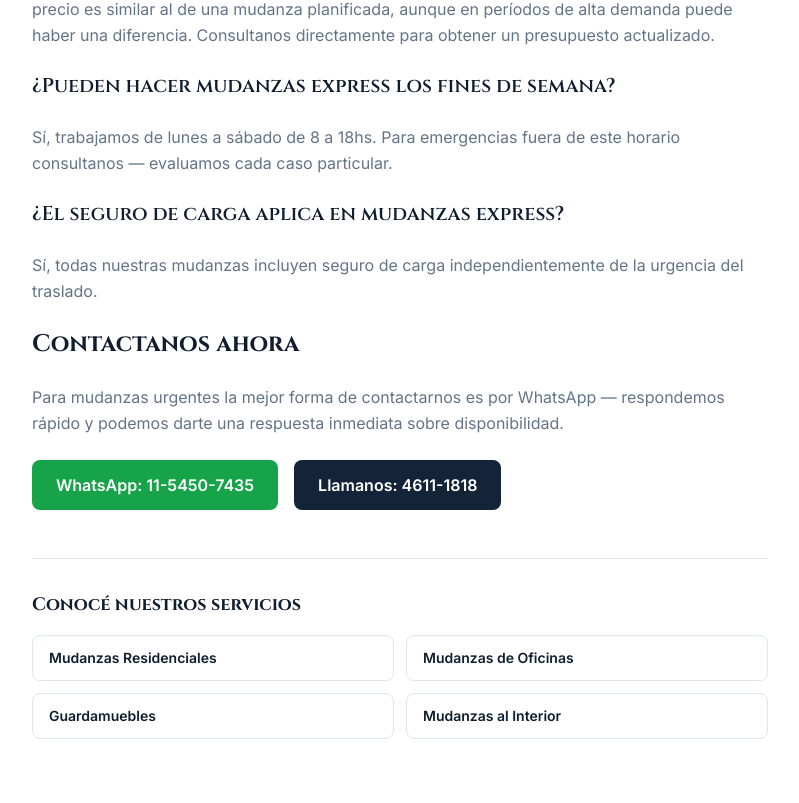
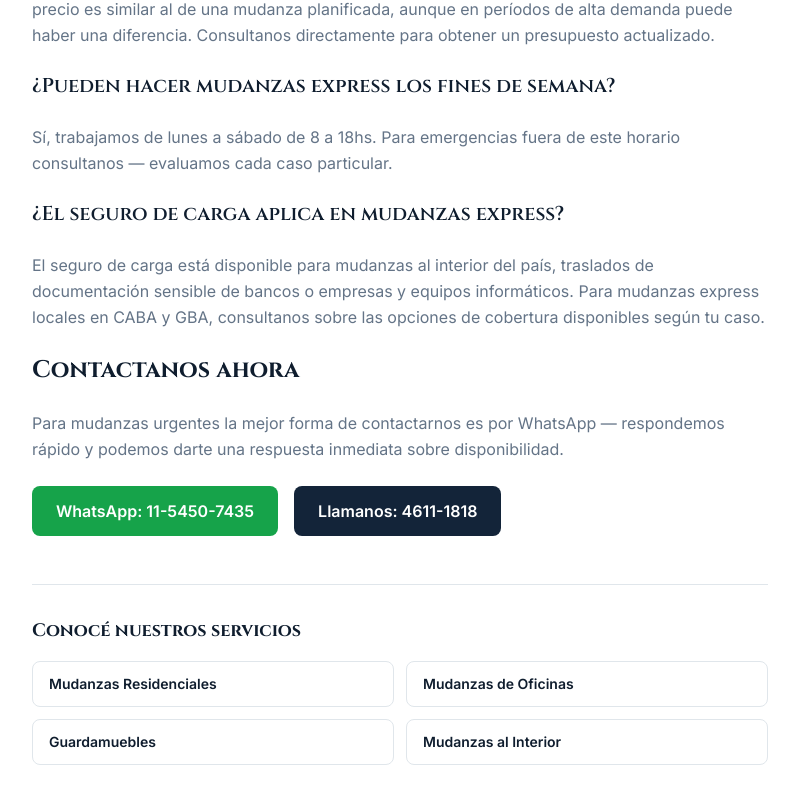
Before and after one commit to Lukaku55/marinomudanzas-next, a Next.js app: page /blog/mudanzas-express-buenos-aires in a window 1280 px wide. Shown: the part 1423-2226 px from the top of the page, without its empty margins (240-1039 px from the left). Built offline with nearby package versions, Linux system fonts and the light colour scheme.

Commit message:
Clarify seguro de carga scope in mudanzas-express blog

```diff
--- a/app/blog/mudanzas-express-buenos-aires/page.tsx
+++ b/app/blog/mudanzas-express-buenos-aires/page.tsx
@@ -72,7 +72,7 @@ export default function Page() {
             <p>Sí, trabajamos de lunes a sábado de 8 a 18hs. Para emergencias fuera de este horario consultanos — evaluamos cada caso particular.</p>
 
             <h3 className="font-display text-xl font-semibold text-foreground mt-6 mb-2">¿El seguro de carga aplica en mudanzas express?</h3>
-            <p>Sí, todas nuestras mudanzas incluyen seguro de carga independientemente de la urgencia del traslado.</p>
+            <p>El seguro de carga está disponible para mudanzas al interior del país, traslados de documentación sensible de bancos o empresas y equipos informáticos. Para mudanzas express locales en CABA y GBA, consultanos sobre las opciones de cobertura disponibles según tu caso.</p>
 
             <h2 className="font-display text-2xl font-bold text-foreground mt-10 mb-4">Contactanos ahora</h2>
             <p>Para mudanzas urgentes la mejor forma de contactarnos es por WhatsApp — respondemos rápido y podemos darte una respuesta inmediata sobre disponibilidad.</p>
```
